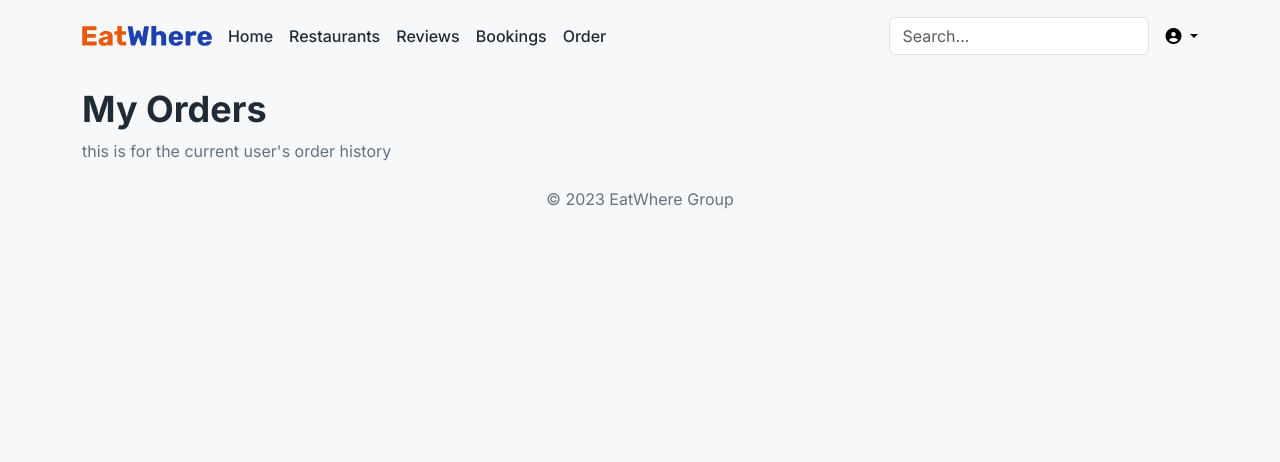
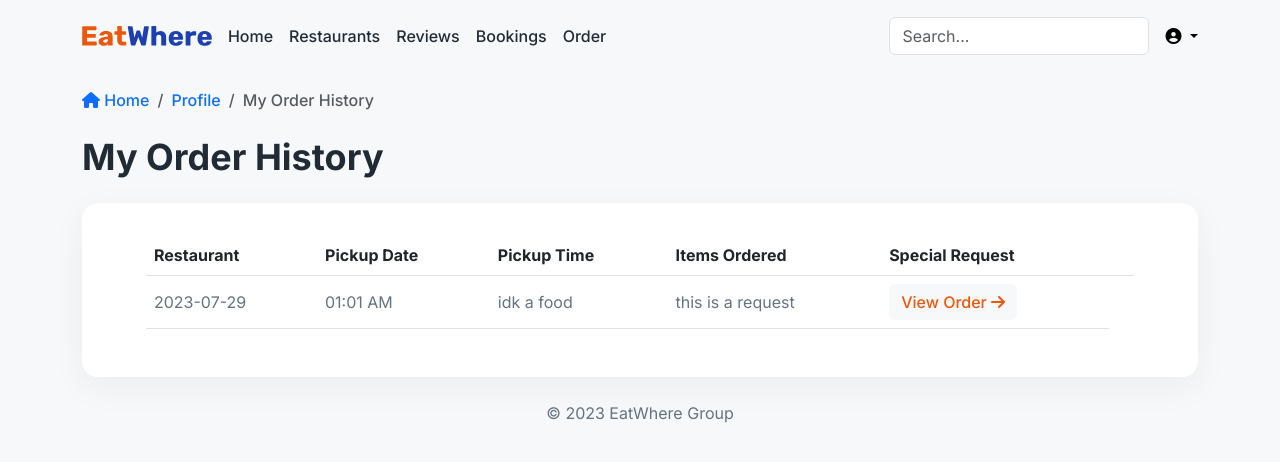
Before and after one commit to amanda-chan/db_assignment, a Flask app: page /profile/orders in a window 1280 px wide. Shown: the top 462 px of the page. Run offline with Flask 3, Linux system fonts and the light colour scheme; the visitor is signed in with stand-in values (Sample User, id 1); data that the repository does not hold is empty; parts of the project's set-up code (start-up, migrations or seed data) failed here and were passed over; some libraries are stand-ins or nearby versions.

Commit message:
setup order history

```diff
--- a/food_app/profile.py
+++ b/food_app/profile.py
@@ -1,6 +1,6 @@
 from flask import Blueprint, render_template, request, flash, redirect, url_for
 from flask_login import login_required, current_user
-from datetime import datetime
+from datetime import date, datetime, time
 from .models import Customers, Bookings, Orders, Restaurants
 from . import sql_db, mongo_db
 import re
@@ -33,7 +33,14 @@ def profile():
             review_list.append(row)
 
     # get top 3 bookings (if available)
-    booking = Bookings.query.filter_by(cid=current_user.get_id()).limit(3).all()
+    booking = (
+        Bookings.query.filter(
+            Bookings.cid == current_user.get_id(), Bookings.date < date.today()
+        )
+        .order_by(Bookings.date.desc())
+        .limit(3)
+        .all()
+    )
 
     for b in booking:
         data = {
@@ -49,9 +56,9 @@ def profile():
         print(data)
         booking_list.append(data)
 
+    # get restaurant names
     if booking_list != None:
         getRestaurantNames(restaurant_list)
-
 
     return render_template(
         "profile/profile.html",
@@ -59,7 +66,7 @@ def profile():
         reviews=review_list,
         bookings=booking_list,
         orders=order_list,
-        restaurants=restaurant_list
+        restaurants=restaurant_list,
     )
 
 
@@ -114,12 +121,18 @@ def reviews():
 
 
 @profile_bp.route("/bookings")
+@login_required
 def bookings():
-    # add login required ^
     booking_list = []
     restaurant_list = []
 
-    booking = Bookings.query.filter_by(cid=current_user.get_id()).all()
+    booking = (
+        Bookings.query.filter(
+            Bookings.cid == current_user.get_id(), Bookings.date < date.today()
+        )
+        .order_by(Bookings.date.desc())
+        .all()
+    )
 
     for b in booking:
         data = {
@@ -132,7 +145,6 @@ def bookings():
             "created_at": b.created_at,
             "updated_at": b.updated_at,
         }
-        print(data)
         booking_list.append(data)
 
     getRestaurantNames(restaurant_list)
@@ -146,18 +158,89 @@ def bookings():
 
 
 @profile_bp.route("/orders")
+@login_required
 def orders():
-    # add login required ^
     order_list = []
-    return render_template("profile/orders.html", user=current_user, orders=order_list)
+    restaurant_list = []
+
+    # get order history
+    order = (
+        Orders.query.filter(
+            Orders.cid == current_user.get_id(), Orders.date < date.today()
+        )
+        .order_by(Orders.date.desc())
+        .all()
+    )
+
+    for o in order:
+        data = {
+            "orid": o.rid,
+            "date": o.date,
+            "pickup_time": o.pickup_time,
+            "food_items": o.food_items,
+            "special_request": o.special_request,
+            "rid": o.rid,
+            "created_at": o.created_at,
+            "updated_at": o.updated_at,
+        }
+        order_list.append(data)
+
+    # for testing
+    o1 = {
+        "orid": 1,
+        "date": date.today(),
+        "pickup_time": datetime.now(),
+        "food_items": "idk a food",
+        "special_request": "this is a request",
+        "rid": 2,
+        "created_at": datetime.now(),
+    }
+    order_list.append(o1)
+
+    getRestaurantNames(restaurant_list)
+
+    return render_template(
+        "profile/orders.html",
+        user=current_user,
+        orders=order_list,
+        restaurants=restaurant_list,
+    )
+
+
+@profile_bp.route("/orders/<orid>")
+@login_required
+def orderDetails(orid):
+    order_item = Orders()
+    restaurant_list = []
+    order = Orders.query.filter_by(orid=orid).all()
+    for o in order:
+        order_item = Orders(
+            orid=o.orid,
+            date=o.date,
+            pickup_time=o.pickup_time,
+            food_items=o.food_items,
+            special_request=o.special_request,
+            rid=o.rid,
+        )
+
+    # for testing
+    order_item = Orders(
+            orid=1,
+            date=date.today(),
+            pickup_time=datetime.now(),
+            food_items="idk a food",
+            special_request="this is a request",
+            rid=2,
+        )
+
+    getRestaurantNames(restaurant_list)
+
+    return render_template("profile/orderDetails.html", user=current_user, order=order_item, restaurants=restaurant_list)
 
 
 # get all restaurant names
 def getRestaurantNames(restaurant_list):
     restaurant = Restaurants.query.all()
     for r in restaurant:
-        data = {
-            "rid": r.rid,
-            "name": r.name
-        }
+        data = {"rid": r.rid, "name": r.name}
         restaurant_list.append(data)
--- a/food_app/static/css/style.css
+++ b/food_app/static/css/style.css
@@ -116,8 +116,9 @@ h2 {
 
 
 /* forms */
-.form-label {
+.form-label, .col-form-label {
     font-weight: 600;
+    color: #212B36;
 }
 
 .custom-form-box {
@@ -167,3 +168,21 @@ h2 {
 .table>:not(caption, thead)>*>* {
     color: #637381;
 }
+
+
+/* order details */
+.quantity {
+    color: #EA580C;
+    font-weight: 700;
+}
+
+.item-name {
+    color: #212B36;
+    font-weight: 600;
+}
+
+.section-name {
+    color: #212B36;
+    font-size: 1.15rem;
+    font-weight: 600;
+}
--- a/food_app/templates/navbar.html
+++ b/food_app/templates/navbar.html
@@ -28,9 +28,9 @@
                     <li>
                         <hr class="dropdown-divider">
                     </li>
-                    <li><a class="dropdown-item my-dd-item" href="#">My Reviews</a></li>
-                    <li><a class="dropdown-item my-dd-item" href="#">My Bookings</a></li>
-                    <li><a class="dropdown-item my-dd-item" href="#">My Orders</a></li>
+                    <li><a class="dropdown-item my-dd-item" href="{{ url_for('profile.reviews') }}">My Reviews</a></li>
+                    <li><a class="dropdown-item my-dd-item" href="{{ url_for('profile.bookings') }}">Booking History</a></li>
+                    <li><a class="dropdown-item my-dd-item" href="{{ url_for('profile.orders') }}">Order History</a></li>
                     <li>
                         <hr class="dropdown-divider">
                     </li>
--- a/food_app/templates/profile/orders.html
+++ b/food_app/templates/profile/orders.html
@@ -1,8 +1,56 @@
 {% extends 'base.html' %}
 
-{% block title %}My Orders{% endblock %}
+{% block title %}My Order History{% endblock %}
 
 {% block content %}
-<h1>My Orders</h1>
-<p>this is for the current user's order history</p>
+<nav aria-label="breadcrumb">
+    <ol class="breadcrumb mb-4">
+        <li class="breadcrumb-item"><a href="{{ url_for('home.home') }}"><i class="fa-solid fa-house"></i> Home</a></li>
+        <li class="breadcrumb-item"><a href="{{ url_for('profile.profile') }}">Profile</a></li>
+        <li class="breadcrumb-item active" aria-current="page">My Order History</li>
+    </ol>
+</nav>
+
+<h1>My Order History</h1>
+
+<div class="mt-4">
+    {% if orders is defined and orders|length > 0 %}
+    <div class="table-responsive custom-box">
+        <table class="table align-middle">
+            <thead>
+                <tr>
+                    <th scope="col">Restaurant</th>
+                    <th scope="col">Pickup Date</th>
+                    <th scope="col">Pickup Time</th>
+                    <th scope="col">Items Ordered</th>
+                    <th scope="col">Special Request</th>
+                    <th scope="col"></th>
+                </tr>
+            </thead>
+            <tbody>
+                {% for order in orders %}
+                <tr>
+                    {% for restaurant in restaurants %}
+                    {% if restaurant['rid'] == order['rid'] %}
+                    <td>{{ restaurant['name'] }}</td>
+                    {% endif %}
+                    {% endfor %}
+                    <td>{{ order['date'] }}</td>
+                    <td>{{ order['pickup_time'].strftime("%I:%M %p") }}</td>
+                    <td>{{ order['food_items'] }}</td>
+                    <td>{{ order['special_request'] }}</td>
+                    <td>
+                        <a href="{{ url_for('profile.orderDetails', orid=order['orid']) }}" class="button-link">
+                            <button type="button" class="btn btn-light">View Order <i class="fa-solid fa-arrow-right"></i></button>
+                        </a>
+                    </td>
+                </tr>
+                {% endfor %}
+            </tbody>
+        </table>
+    </div>
+    {% else %}
+    <p>You do not have any orders yet.</p>
+    {% endif %}
+</div>
 {% endblock %}
--- a/food_app/templates/profile/reviews.html
+++ b/food_app/templates/profile/reviews.html
@@ -31,9 +31,9 @@
                 <a href="{{ url_for('restaurant.info', rid=review.RID) }}" class="button-link">
                     <button type="button" class="btn btn-light"><i class="fa-solid fa-shop"></i> View Restaurant</button>
                 </a>
-                <a href="#" class="button-link">
+                <!-- <a href="#" class="button-link">
                     <button type="button" class="btn btn-danger"><i class="fa-solid fa-trash-can"></i> Delete</button>
-                </a>
+                </a> -->
             </div>
         </div>
         <p>{{ review.Review }}</p>
```
Also changed, not shown: food_app/templates/profile/bookings.html (+4 -7 lines), food_app/templates/profile/orderDetails.html (added, +86 -0 lines), food_app/templates/profile/profile.html (+18 -4 lines).
